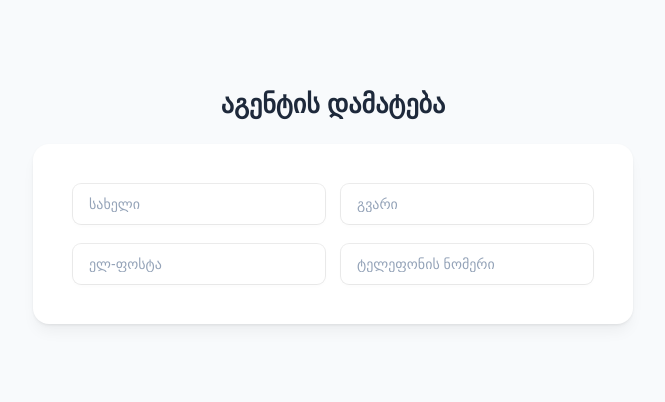
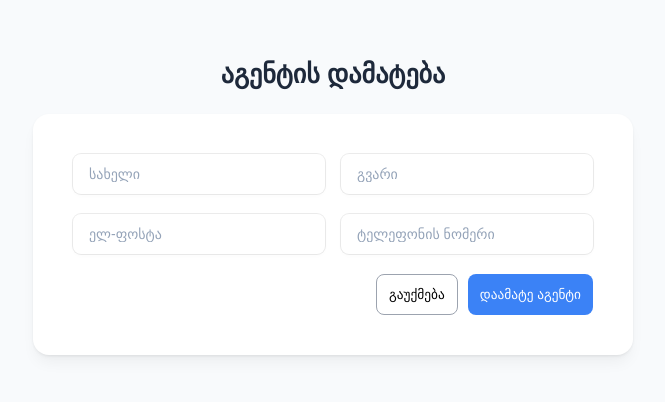
Before and after one commit to Lanssii/react-hook-form-validation, a React (Vite) app: page / in a window 1280 px wide. Shown: the part 210-612 px from the top of the page, without its empty margins (307-972 px from the left). Built offline with nearby package versions, Linux system fonts and the light colour scheme.

Commit message:
feat: add validation requirements and cancel button functionality

```diff
--- a/src/Components/Form/Form.css
+++ b/src/Components/Form/Form.css
@@ -28,6 +28,7 @@
     0 10px 15px -3px rgba(0, 0, 0, 0.05), 0 4px 6px -4px rgba(0, 0, 0, 0.05);
 }
 
+/* ------ FORM INPUT ------ */
 .form-group {
   display: flex;
   gap: 16px;
@@ -61,6 +62,29 @@
   box-shadow: 0 0 0 2px #3b82f6, 0 4px 10px rgba(59, 130, 246, 0.15);
 }
 
+/* ------ BUTTONS ------ */
+.buttons {
+  display: flex;
+  justify-content: end;
+  gap: 10px;
+}
+
+.cancel-btn,
+.add-btn {
+  padding: 12px;
+  border: none;
+  border-radius: 8px;
+  background: #3b82f6;
+  color: white;
+  cursor: pointer;
+}
+
+.cancel-btn {
+  background-color: transparent;
+  color: black;
+  border: 1px solid #9ca3af;
+}
+
 @media (max-width: 480px) {
   .form-group {
     flex-direction: column;
--- a/src/Components/Form/Form.jsx
+++ b/src/Components/Form/Form.jsx
@@ -6,6 +6,7 @@ function Form() {
     register,
     handleSubmit,
     watch,
+    reset,
     formState: { errors },
   } = useForm();
 
@@ -18,6 +19,10 @@ function Form() {
   const emailValue = watch("email");
   const phoneValue = watch("phone");
 
+  const handleClear = () => {
+    reset();
+  };
+
   return (
     <div className="form-container">
       <h1>აგენტის დამატება</h1>
@@ -25,26 +30,51 @@ function Form() {
       <form className="form" onSubmit={handleSubmit(onSubmit)}>
         <div className="form-group">
           <div className="field">
-            <input type="text" placeholder="სახელი" {...register("name")} />
+            <input
+              type="text"
+              placeholder="სახელი"
+              {...register("name", {
+                required: "სახელი სავალდებულოა",
+              })}
+            />
           </div>
 
           <div className="field">
-            <input type="text" placeholder="გვარი" {...register("username")} />
+            <input
+              type="text"
+              placeholder="გვარი"
+              {...register("username", { required: "გვარი სავალდებულოა" })}
+            />
           </div>
         </div>
 
         <div className="form-group">
           <div className="field">
-            <input type="email" placeholder="ელ-ფოსტა" {...register("email")} />
+            <input
+              type="email"
+              placeholder="ელ-ფოსტა"
+              {...register("email", { required: "ელ-ფოსტა დავალდებულოა" })}
+            />
           </div>
 
           <div className="field">
             <input
               type="text"
               placeholder="ტელეფონის ნომერი"
-              {...register("phone")}
+              {...register("phone", {
+                required: "ტელეფონის ნომერი სავალდებულოა",
+              })}
             />
           </div>
+        </div>
+
+        <div className="buttons">
+          <button className="cancel-btn" type="button" onClick={handleClear}>
+            გაუქმება
+          </button>
+          <button type="submit" className="add-btn">
+            დაამატე აგენტი
+          </button>
         </div>
       </form>
     </div>
```
